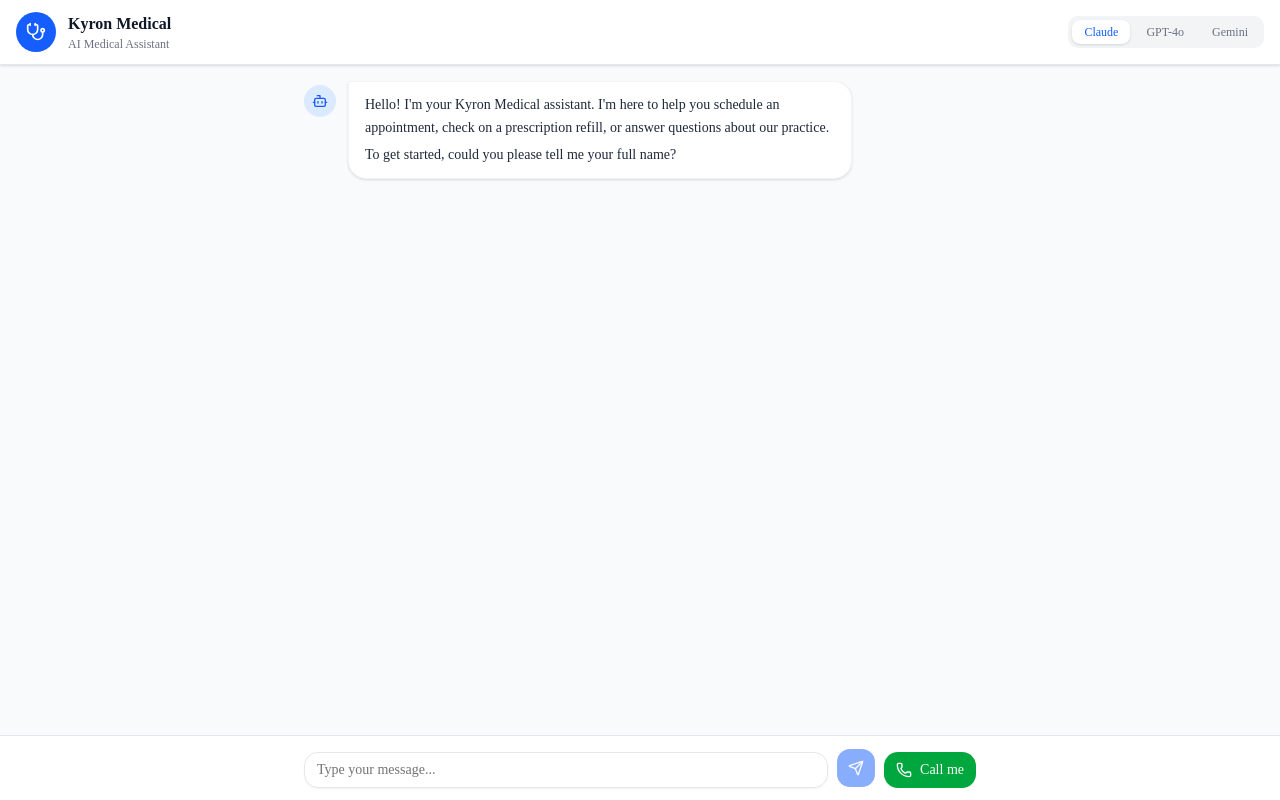
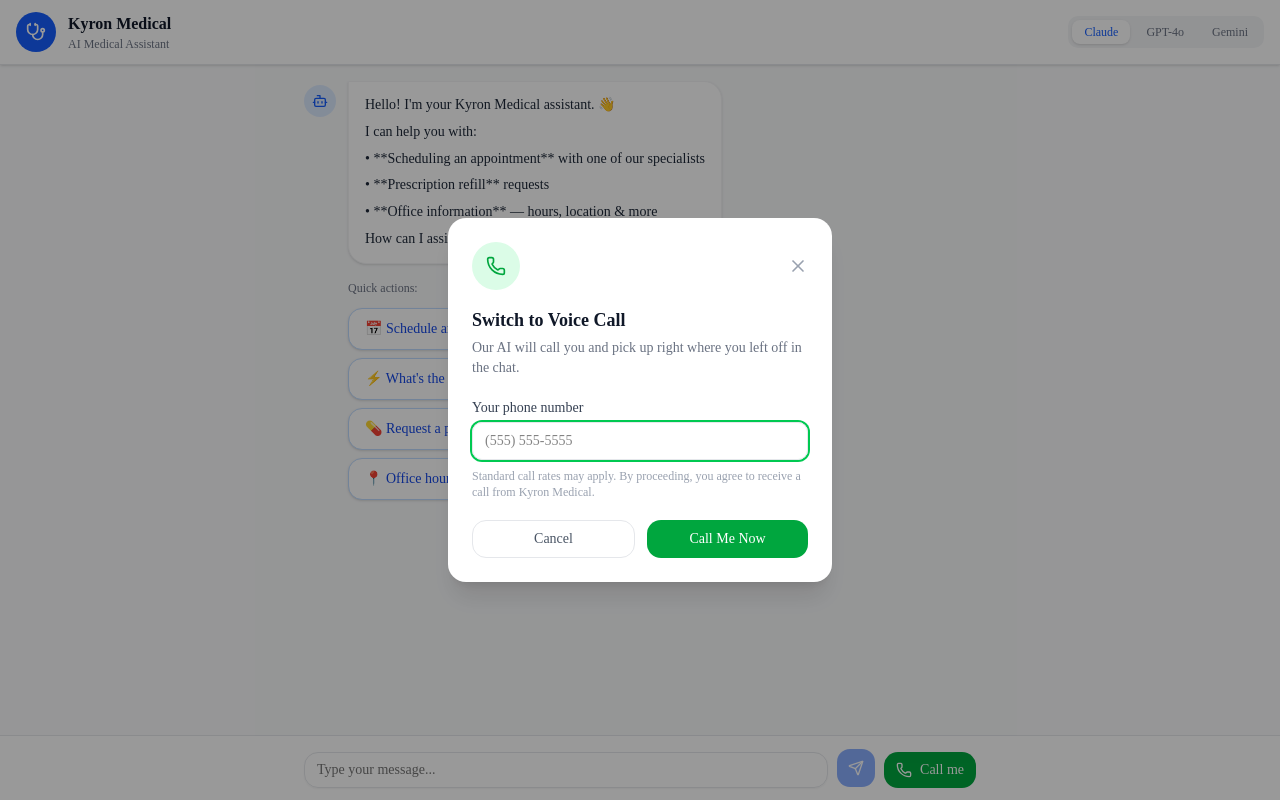
Before and after one commit to bobbychia/kyron-medical-voice, a Next.js app: page / in a window 1280 px wide. Both pictures are taken after a click on the button "Call me". Built offline with nearby package versions, Linux system fonts and the light colour scheme.

Commit message:
add quick actions and voice call modal

```diff
--- a/components/ChatInterface.tsx
+++ b/components/ChatInterface.tsx
@@ -15,7 +15,7 @@
 const INITIAL_MESSAGE: Message = {
   id: "init",
   role: "assistant",
-  content: "Hello! I'm your Kyron Medical assistant. I'm here to help you schedule an appointment, check on a prescription refill, or answer questions about our practice.\n\nTo get started, could you please tell me your full name?",
+  content: "Hello! I'm your Kyron Medical assistant. 👋\n\nI can help you with:\n• **Scheduling an appointment** with one of our specialists\n• **Prescription refill** requests\n• **Office information** — hours, location & more\n\nHow can I assist you today?",
   timestamp: new Date(),
 };
 
@@ -199,6 +199,27 @@
             </div>
           ))}
 
+          {/* Initial quick actions */}
+          {(state.step === "greeting" || state.step === "collect_name") && messages.length <= 1 && (
+            <div className="flex flex-col gap-2 max-w-sm ml-11">
+              <p className="text-xs text-gray-500 mb-1">Quick actions:</p>
+              {[
+                { label: "📅 Schedule an appointment", value: "I'd like to schedule an appointment" },
+                { label: "⚡ What's the next available appointment?", value: "What's the next available appointment?" },
+                { label: "💊 Request a prescription refill", value: "I need a prescription refill" },
+                { label: "📍 Office hours & location", value: "What are your office hours and location?" },
+              ].map((opt) => (
+                <button
+                  key={opt.value}
+                  onClick={() => sendMessage(opt.value)}
+                  className="text-left px-4 py-2.5 bg-white border border-blue-200 rounded-xl text-sm text-blue-700 hover:bg-blue-50 transition-colors shadow-sm"
+                >
+                  {opt.label}
+                </button>
+              ))}
+            </div>
+          )}
+
           {/* Specialty picker */}
           {state.step === "collect_reason" && (
             <div className="flex flex-col gap-2 max-w-sm">
--- a/components/PhoneCallButton.tsx
+++ b/components/PhoneCallButton.tsx
@@ -1,7 +1,7 @@
 "use client";
 
 import { useState } from "react";
-import { Phone, Loader2, CheckCircle } from "lucide-react";
+import { Phone, Loader2, CheckCircle, X } from "lucide-react";
 import { ConversationState } from "@/types";
 
 interface Props {
@@ -12,22 +12,30 @@
 
 export default function PhoneCallButton({ state, sessionId, onCallStarted }: Props) {
   const [status, setStatus] = useState<"idle" | "loading" | "called">("idle");
+  const [showModal, setShowModal] = useState(false);
+  const [phoneInput, setPhoneInput] = useState("");
 
-  const phoneNumber = state.patient?.phone;
+  const handleOpen = () => {
+    setPhoneInput(state.patient?.phone ?? "");
+    setShowModal(true);
+  };
 
   const handleCall = async () => {
-    if (!phoneNumber) {
-      alert("Please provide your phone number in the chat first.");
+    const phone = phoneInput.replace(/\D/g, "");
+    if (phone.length < 10) {
+      alert("Please enter a valid 10-digit phone number.");
       return;
     }
 
     setStatus("loading");
+    setShowModal(false);
+
     try {
       const res = await fetch("/api/voice", {
         method: "POST",
         headers: { "Content-Type": "application/json" },
         body: JSON.stringify({
-          phoneNumber: `+1${phoneNumber.replace(/\D/g, "")}`,
+          phoneNumber: `+1${phone}`,
           state: { ...state, sessionId },
         }),
       });
@@ -58,8 +66,9 @@
   }
 
   return (
+    <>
       <button
-      onClick={handleCall}
+        onClick={handleOpen}
         disabled={status === "loading"}
         title="Switch to voice call"
         className="flex items-center gap-2 px-3 py-2 bg-green-600 hover:bg-green-700 disabled:opacity-50 text-white text-sm rounded-xl transition-colors"
@@ -71,5 +80,56 @@
         )}
         <span className="hidden sm:inline">Call me</span>
       </button>
+
+      {showModal && (
+        <div className="fixed inset-0 z-50 flex items-center justify-center bg-black/40">
+          <div className="bg-white rounded-2xl shadow-xl w-full max-w-sm mx-4 p-6">
+            <div className="flex items-center justify-between mb-4">
+              <div className="w-12 h-12 bg-green-100 rounded-full flex items-center justify-center">
+                <Phone className="w-5 h-5 text-green-600" />
+              </div>
+              <button onClick={() => setShowModal(false)} className="text-gray-400 hover:text-gray-600">
+                <X className="w-5 h-5" />
+              </button>
+            </div>
+
+            <h2 className="text-lg font-semibold text-gray-900 mb-1">Switch to Voice Call</h2>
+            <p className="text-sm text-gray-500 mb-5">
+              Our AI will call you and pick up right where you left off in the chat.
+            </p>
+
+            <label className="block text-sm font-medium text-gray-700 mb-1">Your phone number</label>
+            <input
+              type="tel"
+              value={phoneInput}
+              onChange={(e) => setPhoneInput(e.target.value)}
+              placeholder="(555) 555-5555"
+              className="w-full border border-gray-200 rounded-lg px-3 py-2 text-sm focus:outline-none focus:ring-2 focus:ring-green-500 mb-2"
+              onKeyDown={(e) => e.key === "Enter" && handleCall()}
+              autoFocus
+            />
+            <p className="text-xs text-gray-400 mb-5">
+              Standard call rates may apply. By proceeding, you agree to receive a call from Kyron Medical.
+            </p>
+
+            <div className="flex gap-3">
+              <button
+                onClick={() => setShowModal(false)}
+                className="flex-1 px-4 py-2 border border-gray-200 rounded-xl text-sm text-gray-600 hover:bg-gray-50 transition-colors"
+              >
+                Cancel
+              </button>
+              <button
+                onClick={handleCall}
+                disabled={status === "loading"}
+                className="flex-1 px-4 py-2 bg-green-600 hover:bg-green-700 text-white rounded-xl text-sm font-medium transition-colors disabled:opacity-50"
+              >
+                Call Me Now
+              </button>
+            </div>
+          </div>
+        </div>
+      )}
+    </>
   );
 }
```
Lines whose indentation alone changed are shown as unchanged.
